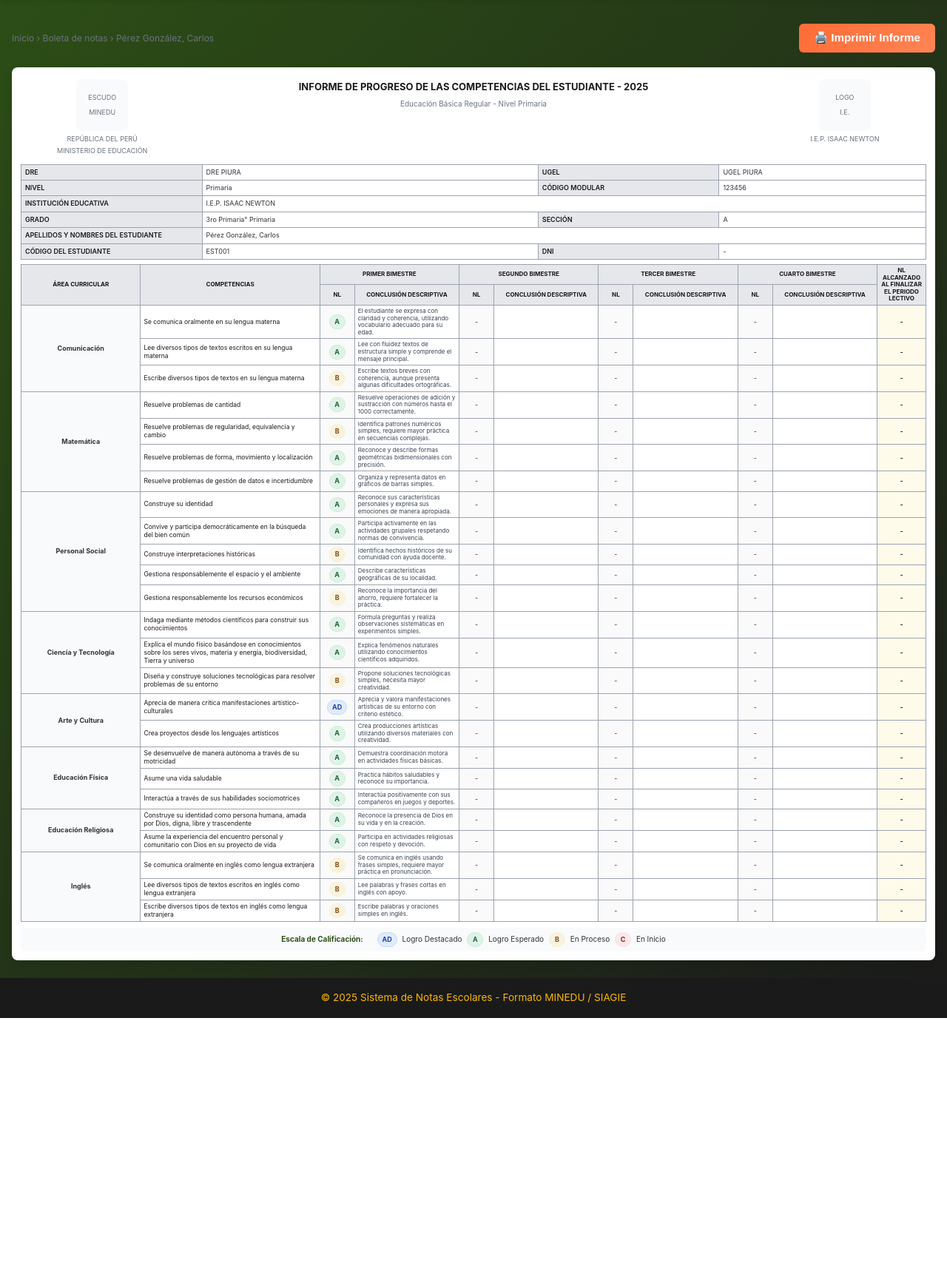
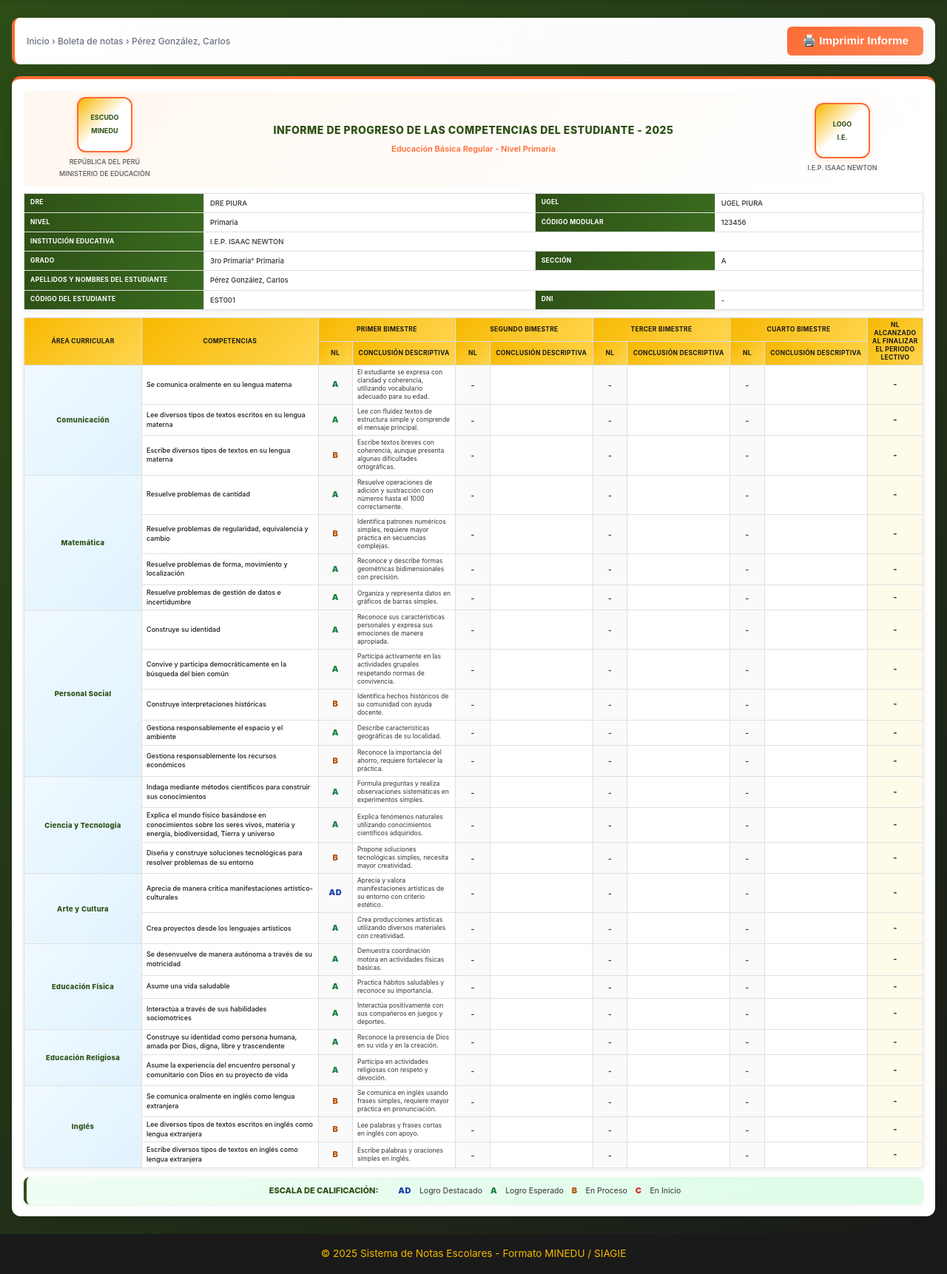
Before and after one commit to evargast17/nb, a PHP site: page /parent/boleta.php?estudiante_id=1 in a window 1280 px wide. Shown: the part 133-1855 px from the top of the page at 74% size. Before the commit the page ends 1509 px from the top, so only its background shows below. Run offline with PHP 8.4, Linux system fonts and the light colour scheme; the visitor is signed in with stand-in values (Sample User, id 1); data comes from the database, SQL or seed files in the repository.

Commit message:
Mejorar diseño personalizado y quitar chips redondeados de las notas
MEJORAS DE DISEÑO:
- Quitar fondos redondeados de niveles de logro (AD, A, B, C)
- Notas ahora son letras simples con colores distintivos
- Personalizar con gradientes y colores de la escuela

Header:
- Logo boxes con gradiente amarillo y borde naranja
- Título en verde oscuro con text-shadow sutil
- Subtítulo en color naranja
- Fondo con gradiente suave

Tabla de datos institucionales:
- Headers con gradiente verde oscuro
- Texto blanco en headers
- Padding mejorado y box-shadow

Tabla principal:
- Headers con gradiente amarillo/dorado
- Columna de áreas con gradiente azul claro
- Columnas NL con gradiente naranja claro
- Columna final con gradiente amarillo
- Bordes más definidos

Niveles de logro sin chips:
- AD: Azul (#1e40af)
- A: Verde (#15803d)
- B: Naranja (#b45309)
- C: Rojo (#dc2626)
- Font-weight: 900, sin fondo

Leyenda:
- Gradiente verde claro
- Borde izquierdo verde
- Box-shadow mejorado

Barra superior:
- Gradiente blanco/gris
- Borde izquierdo naranja
- Box-shadow sutil

Print styles:
- Optimizado para landscape
- Colores en escala de grises
- Bordes negros sólidos
- Fuentes ajustadas para impresión

```diff
--- a/css/style.css
+++ b/css/style.css
@@ -1404,92 +1404,107 @@ body {
 /* ========== FORMATO OFICIAL MINEDU LANDSCAPE ========== */
 
 .informe-minedu-container {
-    background: #ffffff;
-    padding: 12px;
-    border-radius: 8px;
-    box-shadow: 0 4px 12px rgba(0,0,0,0.1);
+    background: var(--color-blanco);
+    padding: 16px;
+    border-radius: 12px;
+    box-shadow: 0 6px 20px rgba(0,0,0,0.12);
+    border-top: 4px solid var(--color-naranja);
 }
 
 /* Header oficial con 3 columnas */
 .header-table-minedu {
     width: 100%;
     border-collapse: collapse;
-    margin-bottom: 4px;
+    margin-bottom: 8px;
+    background: linear-gradient(135deg, #fff8f0 0%, #ffffff 100%);
+    border-radius: 8px;
+    overflow: hidden;
 }
 
 .header-table-minedu td {
-    padding: 4px;
-    vertical-align: top;
+    padding: 8px;
+    vertical-align: middle;
 }
 
 .logo-box-minedu {
-    width: 70px;
-    height: 70px;
-    border-radius: 8px;
-    border: 1px solid var(--gris-borde);
+    width: 75px;
+    height: 75px;
+    border-radius: 12px;
+    border: 2px solid var(--color-naranja);
     text-align: center;
     font-size: 9px;
-    line-height: 20px;
-    background: #f9fafb;
-    color: #6b7280;
+    line-height: 18px;
+    background: linear-gradient(135deg, var(--color-amarillo) 0%, #fff 50%);
+    color: var(--color-verde);
     display: flex;
     align-items: center;
     justify-content: center;
-    margin: 0 auto 4px;
-    padding: 4px;
+    margin: 0 auto 6px;
+    padding: 6px;
+    font-weight: 700;
+    box-shadow: 0 2px 8px rgba(255, 107, 53, 0.2);
 }
 
 .small-text {
     text-align: center;
     font-size: 9px;
-    color: #6b7280;
+    color: #555;
     margin: 2px 0;
+    font-weight: 500;
 }
 
 .header-title-minedu {
     text-align: center;
-    font-weight: bold;
-    font-size: 13px;
+    font-weight: 800;
+    font-size: 14px;
     text-transform: uppercase;
-    color: var(--color-negro);
-    margin-bottom: 4px;
+    color: var(--color-verde);
+    margin-bottom: 6px;
+    letter-spacing: 0.5px;
+    text-shadow: 1px 1px 2px rgba(0,0,0,0.05);
 }
 
 .header-sub-minedu {
     text-align: center;
-    font-size: 10px;
-    color: #6b7280;
+    font-size: 11px;
+    color: var(--color-naranja);
+    font-weight: 600;
 }
 
 /* Tabla de datos institucionales */
 .datos-table-minedu {
     width: 100%;
     border-collapse: collapse;
-    margin-bottom: 6px;
+    margin-bottom: 10px;
+    box-shadow: 0 2px 6px rgba(0,0,0,0.08);
 }
 
 .datos-table-minedu th,
 .datos-table-minedu td {
-    border: 1px solid #9ca3af;
-    padding: 3px 5px;
-    font-size: 9px;
+    border: 1px solid var(--color-gris-medio);
+    padding: 5px 8px;
+    font-size: 9.5px;
 }
 
 .datos-table-minedu th {
-    background: #e5e7eb;
+    background: linear-gradient(135deg, var(--color-verde) 0%, #3a6b1f 100%);
+    color: var(--color-blanco);
     text-align: left;
     text-transform: uppercase;
-    font-weight: 600;
-    color: var(--color-negro);
+    font-weight: 700;
+    font-size: 8.5px;
+    letter-spacing: 0.3px;
 }
 
 .datos-label {
     width: 20%;
-    font-size: 8px;
+    font-size: 8.5px;
 }
 
 .datos-table-minedu td {
     background: #ffffff;
+    color: var(--color-texto);
+    font-weight: 500;
 }
 
 /* Tabla principal horizontal - Formato MINEDU */
@@ -1497,134 +1512,140 @@ body {
     width: 100%;
     border-collapse: collapse;
     font-size: 9px;
+    box-shadow: 0 2px 8px rgba(0,0,0,0.08);
 }
 
 .main-table-minedu th,
 .main-table-minedu td {
-    border: 1px solid #9ca3af;
-    padding: 3px 4px;
+    border: 1px solid var(--color-gris-medio);
+    padding: 4px 6px;
 }
 
 .main-table-minedu thead th {
-    background: #e5e7eb;
+    background: linear-gradient(135deg, var(--color-amarillo) 0%, #ffd54f 100%);
     text-align: center;
     text-transform: uppercase;
-    font-size: 8px;
+    font-size: 8.5px;
     font-weight: 700;
     color: var(--color-negro);
-    line-height: 1.2;
+    line-height: 1.3;
+    letter-spacing: 0.3px;
 }
 
 /* Columnas específicas */
 .area-col-minedu {
     width: 12%;
-    font-weight: bold;
+    font-weight: 800;
     vertical-align: middle;
     text-align: center;
-    background: #f9fafb;
-    font-size: 9px;
+    background: linear-gradient(135deg, #f0f9ff 0%, #e0f2fe 100%);
+    font-size: 9.5px;
+    color: var(--color-verde);
+    letter-spacing: 0.3px;
 }
 
 .comp-col-minedu {
     width: 18%;
     text-align: left;
-    font-size: 8px;
+    font-size: 8.5px;
 }
 
 .comp-desc-minedu {
+    font-size: 9px;
+    line-height: 1.4;
+    color: var(--color-negro);
+    font-weight: 500;
+}
+
+.bim-nl-col {
+    width: 3.5%;
+    font-size: 7.5px;
+    background: linear-gradient(135deg, #fff7ed 0%, #ffedd5 100%);
+}
+
+.bim-desc-col {
+    width: 10.5%;
+    font-size: 7.5px;
+}
+
+.final-nl-col-minedu {
+    width: 4.5%;
+    font-size: 7.5px;
+    line-height: 1.2;
+    background: linear-gradient(135deg, #fef3c7 0%, #fde68a 100%);
+    font-weight: 700;
+}
+
+/* Celdas de la tabla */
+.bim-nl-cell {
+    text-align: center;
+    background: #fafafa;
+    font-size: 10px;
+    font-weight: 700;
+}
+
+.bim-desc-cell {
     font-size: 8.5px;
     line-height: 1.3;
-    color: var(--color-negro);
-}
-
-.bim-nl-col {
-    width: 3.5%;
-    font-size: 7px;
-}
-
-.bim-desc-col {
-    width: 10.5%;
-    font-size: 7px;
-}
-
-.final-nl-col-minedu {
-    width: 4.5%;
-    font-size: 7px;
-    line-height: 1.1;
-}
-
-/* Celdas de la tabla */
-.bim-nl-cell {
-    text-align: center;
-    background: #fafafa;
-    font-size: 9px;
-}
-
-.bim-desc-cell {
-    font-size: 8px;
-    line-height: 1.2;
-    color: #374151;
+    color: var(--color-texto);
+    background: #ffffff;
 }
 
 .final-nl-cell {
     text-align: center;
     background: #fffbeb;
-    font-weight: bold;
-}
-
-/* Chips de nivel de logro - Estilo MINEDU */
+    font-weight: 800;
+    font-size: 11px;
+}
+
+/* Niveles de logro - Sin chips, solo letras con color */
 .nl-chip {
-    display: inline-block;
-    min-width: 22px;
-    border-radius: 999px;
-    padding: 2px 6px;
-    font-size: 9px;
-    font-weight: bold;
-    text-align: center;
-    border: 1px solid transparent;
+    display: inline;
+    font-weight: 900;
+    font-size: 11px;
+    text-align: center;
+    letter-spacing: 0.5px;
 }
 
 .nl-AD {
-    background: rgba(59, 130, 246, 0.12);
     color: #1e40af;
-    border-color: #bfdbfe;
 }
 
 .nl-A {
-    background: rgba(22, 163, 74, 0.10);
-    color: #166534;
-    border-color: #bbf7d0;
+    color: #15803d;
 }
 
 .nl-B {
-    background: rgba(234, 179, 8, 0.10);
-    color: #854d0e;
-    border-color: #fef3c7;
+    color: #b45309;
 }
 
 .nl-C {
-    background: rgba(248, 113, 113, 0.12);
-    color: #991b1b;
-    border-color: #fee2e2;
+    color: #dc2626;
 }
 
 /* Leyenda al pie */
 .leyenda-minedu-footer {
-    margin-top: 8px;
-    padding: 6px 8px;
-    background: #f9fafb;
-    border-radius: 6px;
-    font-size: 10px;
-    text-align: center;
+    margin-top: 12px;
+    padding: 10px 12px;
+    background: linear-gradient(135deg, #f0fdf4 0%, #dcfce7 100%);
+    border-radius: 8px;
+    border-left: 4px solid var(--color-verde);
+    font-size: 10.5px;
+    text-align: center;
+    box-shadow: 0 2px 6px rgba(0,0,0,0.06);
 }
 
 .leyenda-minedu-footer strong {
     color: var(--color-verde);
-    margin-right: 12px;
+    margin-right: 16px;
+    font-size: 11px;
+    font-weight: 800;
+    text-transform: uppercase;
 }
 
 .leyenda-minedu-footer .nl-chip {
-    margin: 0 4px;
+    margin: 0 8px;
+    font-size: 11px;
 }
 
 /* Barra superior con breadcrumb y acciones */
@@ -1632,22 +1653,28 @@ body {
     display: flex;
     justify-content: space-between;
     align-items: center;
-    margin-bottom: 12px;
-    padding: 8px 0;
+    margin-bottom: 16px;
+    padding: 12px 16px;
+    background: linear-gradient(135deg, #ffffff 0%, #f9fafb 100%);
+    border-radius: 10px;
+    border-left: 4px solid var(--color-naranja);
+    box-shadow: 0 2px 8px rgba(0,0,0,0.06);
 }
 
 .breadcrumb {
     font-size: 12px;
     color: #6b7280;
+    font-weight: 500;
 }
 
 .breadcrumb strong {
-    color: var(--color-negro);
+    color: var(--color-verde);
+    font-weight: 700;
 }
 
 .acciones {
     display: flex;
-    gap: 8px;
+    gap: 10px;
 }
 
 /* Print styles para formato landscape MINEDU */
```
Also changed, not shown: other parts of css/style.css (+70 -20 lines).
